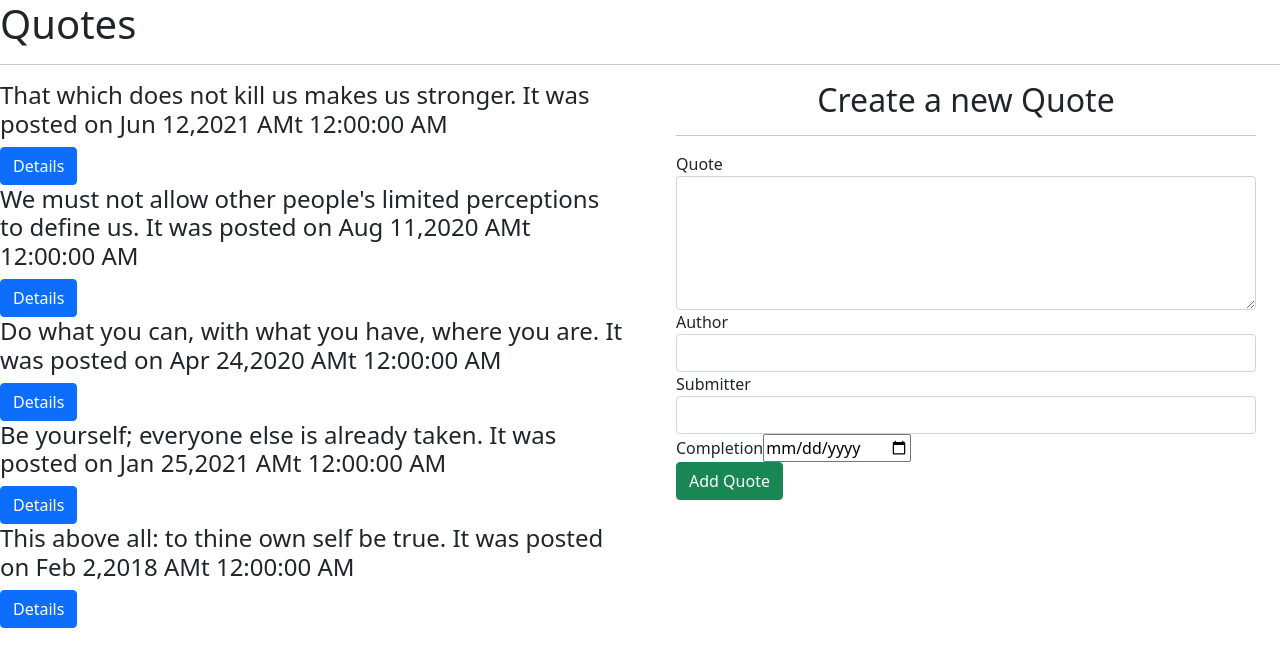
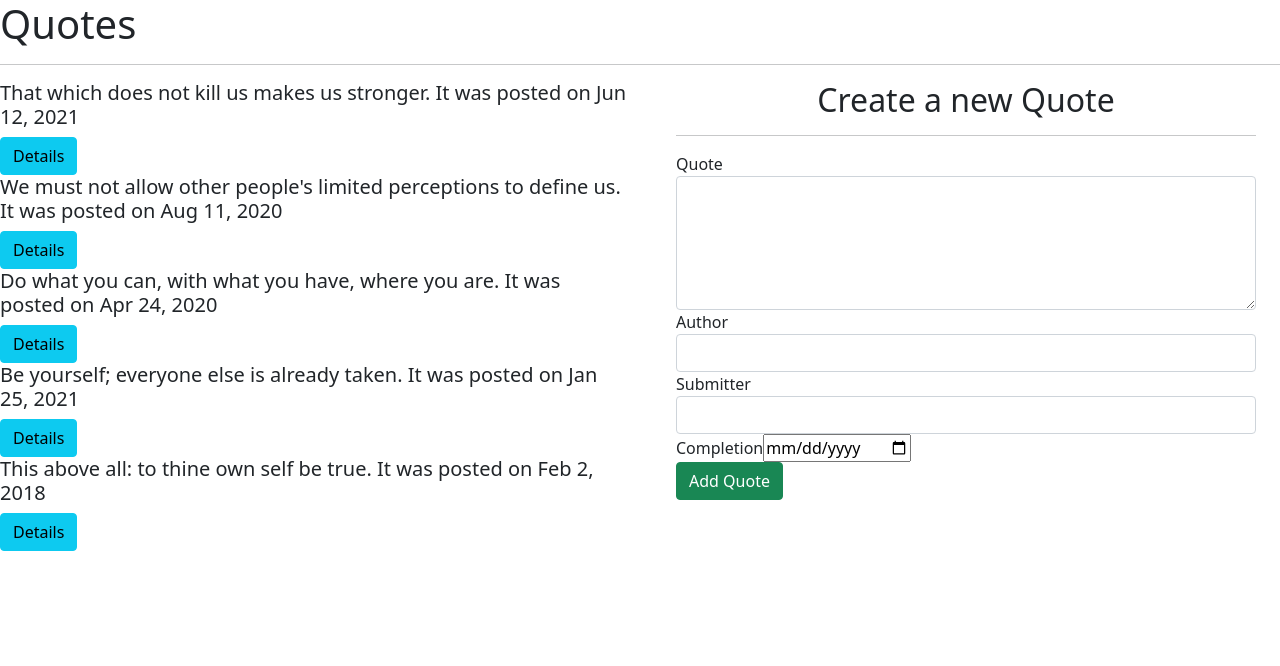
Before and after one commit to Mash14/Quotes, an Angular app: page / in a window 1280 px wide. Shown: the top 666 px of the page. Built offline with nearby package versions, Linux system fonts and the light colour scheme.

Commit message:
Update styling

```diff
--- a/src/app/date-count.pipe.ts
+++ b/src/app/date-count.pipe.ts
@@ -23,9 +23,9 @@ export class DateCountPipe implements PipeTransform {
                 counter = Math.floor(seconds / intervals[i]);
                 if (counter > 0)
                     if (counter === 1) {
-                        return counter + ' ' + i + ' ago'; // singular (1 day ago)
+                        return counter + ' ' + i + ' ago';
                     } else {
-                        return counter + ' ' + i + 's ago'; // plural (2 days ago)
+                        return counter + ' ' + i + 's ago';
                     }
             }
         }
--- a/src/app/quote/quote.component.html
+++ b/src/app/quote/quote.component.html
@@ -5,8 +5,8 @@
         <div class="col-md-6">
             <div *ngFor = 'let quote of quotes; let i = index'>
                 <div>
-                    <h4>{{ quote.name }}. It was posted on {{quote.completeDate|date:"MMM d,y at h:mm:ss a"}}</h4>
-                    <button (click) = 'toggleDetails(i)' class="btn btn-primary">Details</button>
+                    <h5>{{ quote.name }}. It was posted on {{quote.completeDate|date}}</h5>
+                    <button (click) = 'toggleDetails(i)' class="btn btn-info">Details</button>
                 </div>
 
                 <div *ngIf = 'quote.showDescription'>
```
